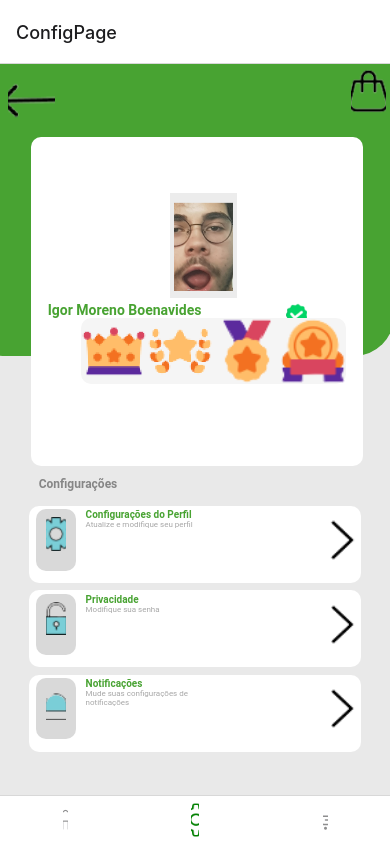
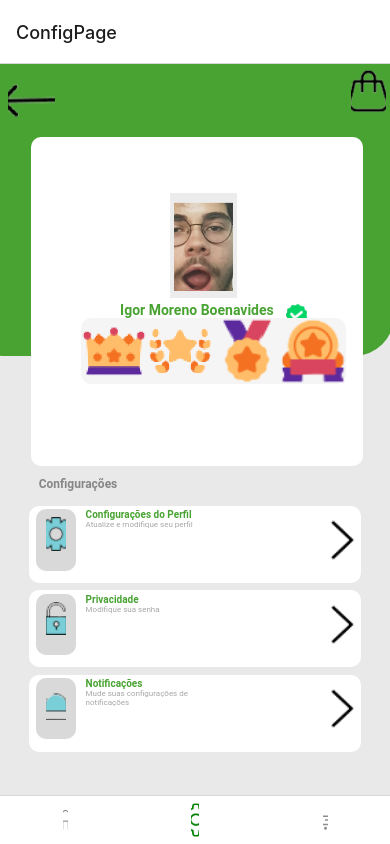
Before and after one commit to WebyFit/WebyFit, a React Native app: screen / in a window 390 px wide. Both pictures are taken after a click on the element 327 px from the left and 96 px from the top of the page. Built offline with nearby package versions, Linux system fonts and the light colour scheme.

Commit message:
TUDO FINALIZADO!

```diff
--- a/components/ConfigPage.js
+++ b/components/ConfigPage.js
@@ -198,7 +198,7 @@ const styles = StyleSheet.create({
     padding: 0,
     left: 0,
     right: 0,
-    // textAlign: 'center',
+    textAlign: 'center',
   },
   textEmail: {
     fontSize: 8,
```
